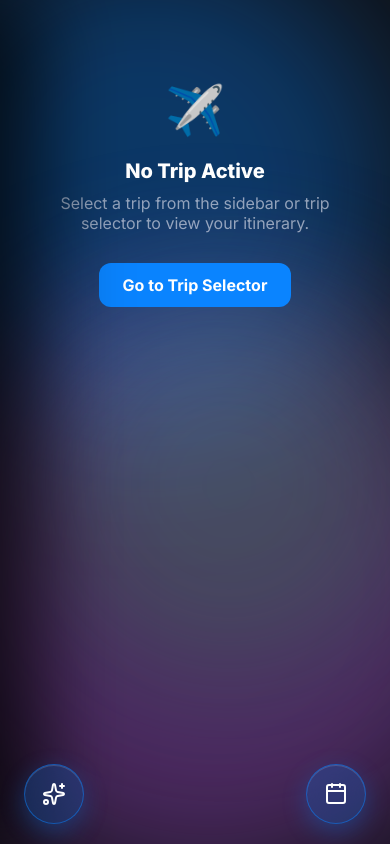
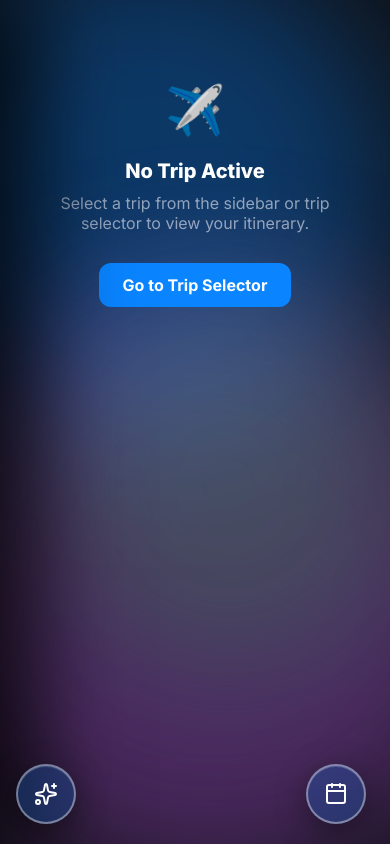
Before and after one commit to Jibboo41/vacay-planning, a React (Vite) app in the folder webapp/: page /timeline in a window 390 px wide. Built offline with nearby package versions, Linux system fonts and the light colour scheme; no server answers; the database is empty; sample sign-in values are in the browser's storage.

Commit message:
Fix: Reposition left FAB for mobile and update Note icon to SVG

```diff
--- a/webapp/src/components/GlobalControls.tsx
+++ b/webapp/src/components/GlobalControls.tsx
@@ -63,7 +63,7 @@ export default function GlobalControls() {
             onClick={() => { setAddNoteVisible(true); setIsSparkleOpen(false); }}
             aria-label="Add note"
           >
-            <span style={{ fontSize: '18px' }}>📝</span>
+            <StickyNote size={18} color="#fff" />
           </button>
 
           <button
--- a/webapp/src/index.css
+++ b/webapp/src/index.css
@@ -292,7 +292,7 @@ input, textarea {
   pointer-events: none;
 }
 .fab-group.right { right: 24px; }
-.fab-group.left { left: 24px; }
+.fab-group.left { left: 16px; }
 
 /* ── Glass Blue Button ── */
 .btn-glass-blue {
@@ -327,7 +327,8 @@ input, textarea {
   display: flex;
   align-items: center;
   justify-content: center;
-  box-shadow: 0 8px 24px rgba(10, 132, 255, 0.3), inset 0 1px 0 rgba(255,255,255,0.15);
+  box-shadow: 0 8px 32px rgba(0, 0, 0, 0.4), inset 0 1px 0 rgba(255,255,255,0.15);
+  border: 2px solid rgba(255, 255, 255, 0.4); /* Thicker white ring for visibility */
   transition: all 0.3s cubic-bezier(0.4, 0, 0.2, 1);
   pointer-events: auto;
 }
```
Also changed, not shown: 2 other files (tests, documents, lock files or other folders).
